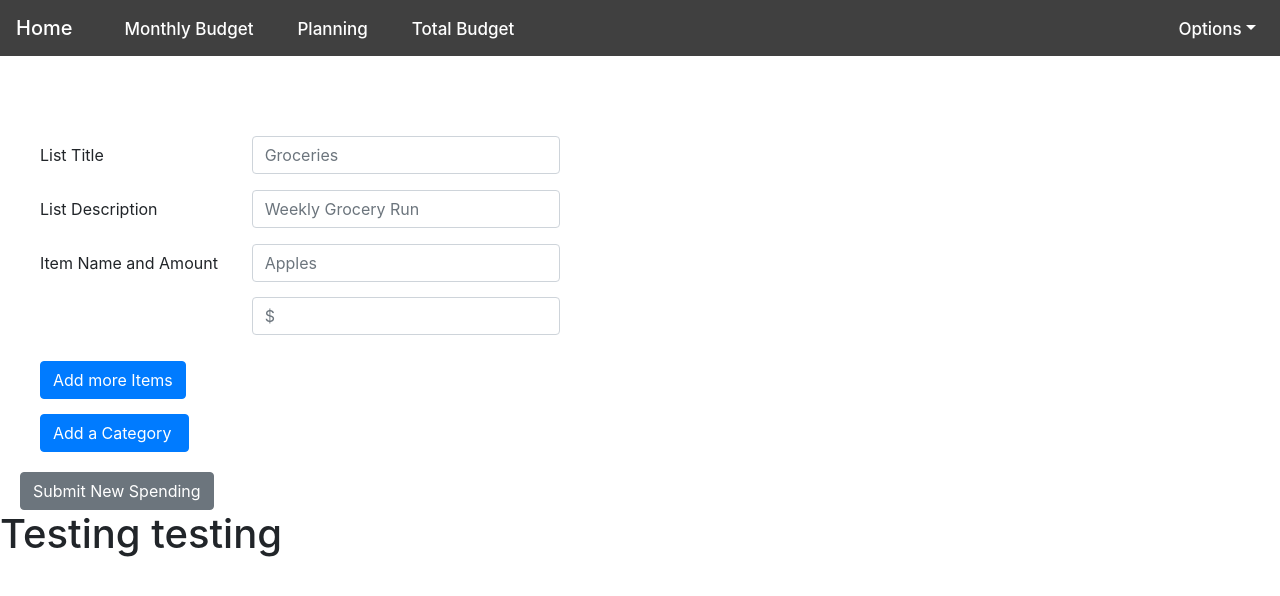
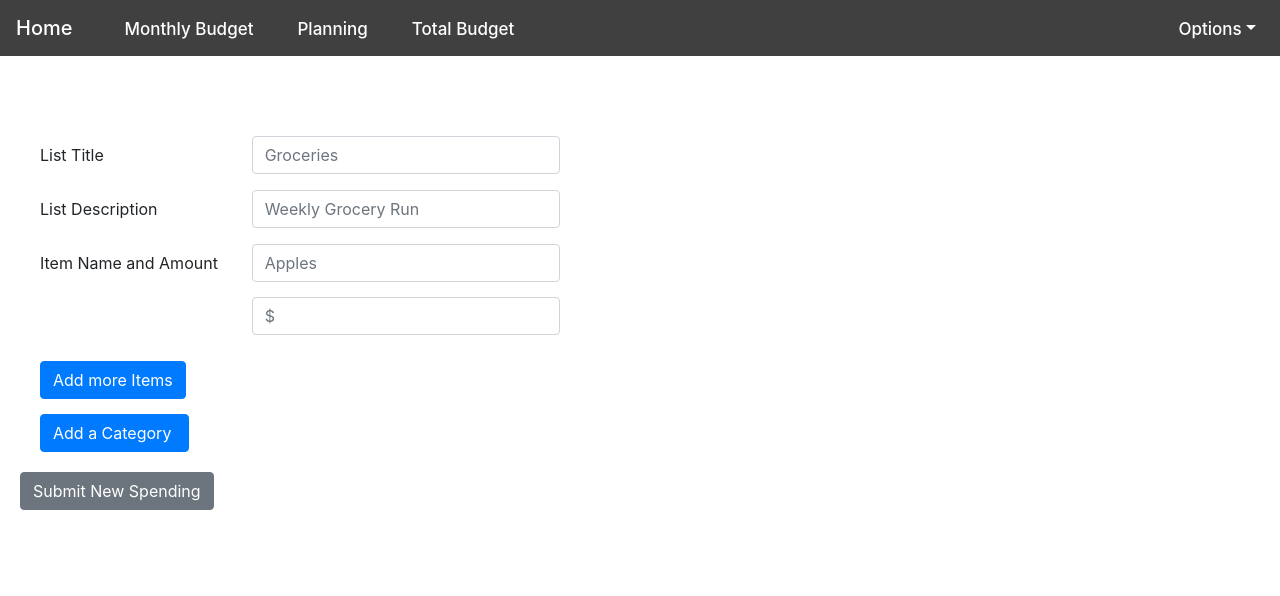
Before and after one commit to Clare-Meng/Finance-Management-App, a React (Create React App) app in the folder client/: page / in a window 1280 px wide. Shown: the top 596 px of the page. Built offline with nearby package versions, Linux system fonts and the light colour scheme; no server answers.

Commit message:
Removed test text

```diff
--- a/client/src/components/SpendingEntry.js
+++ b/client/src/components/SpendingEntry.js
@@ -14,7 +14,7 @@ class SpendingEntry extends React.Component {
         console.log(spendingEntries);
         return (
             <>
-                <h1>Testing testing</h1>
+
             </>
         );
     }
```
